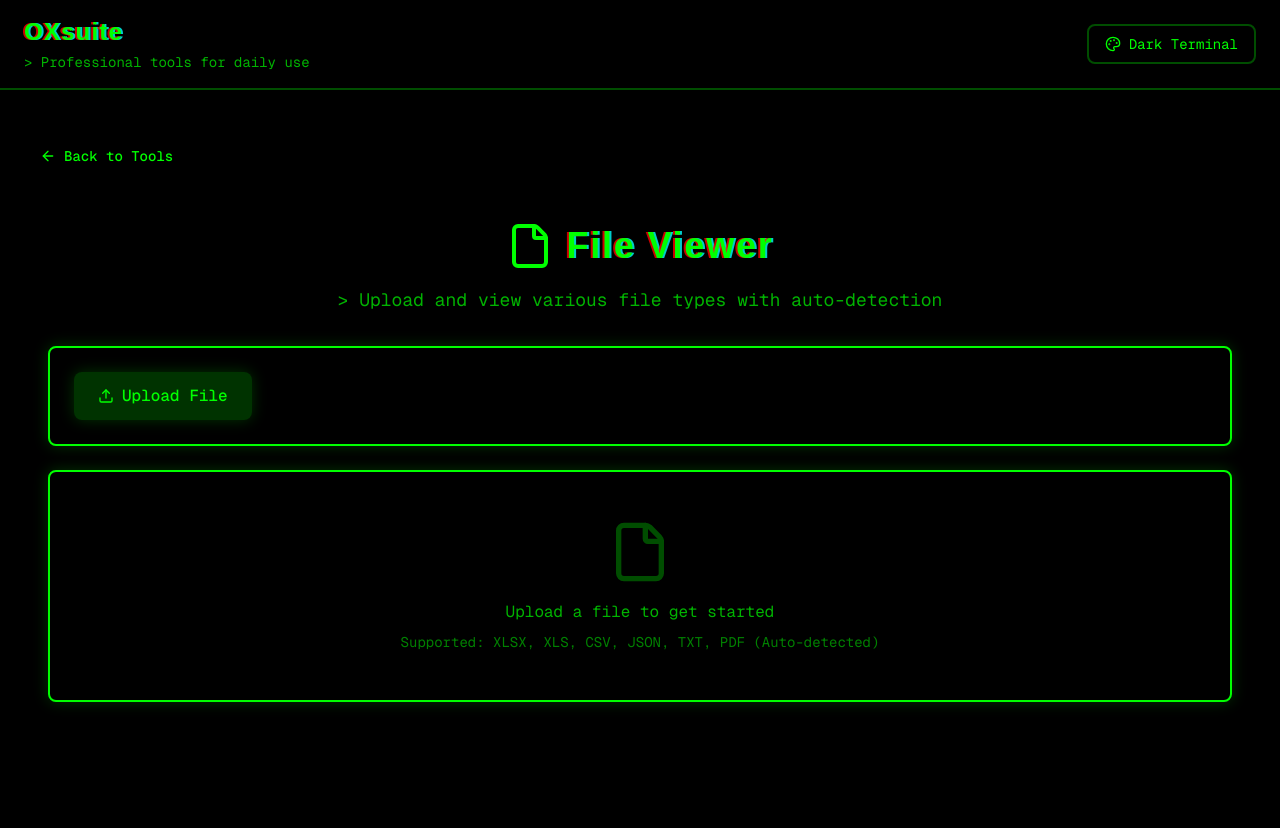
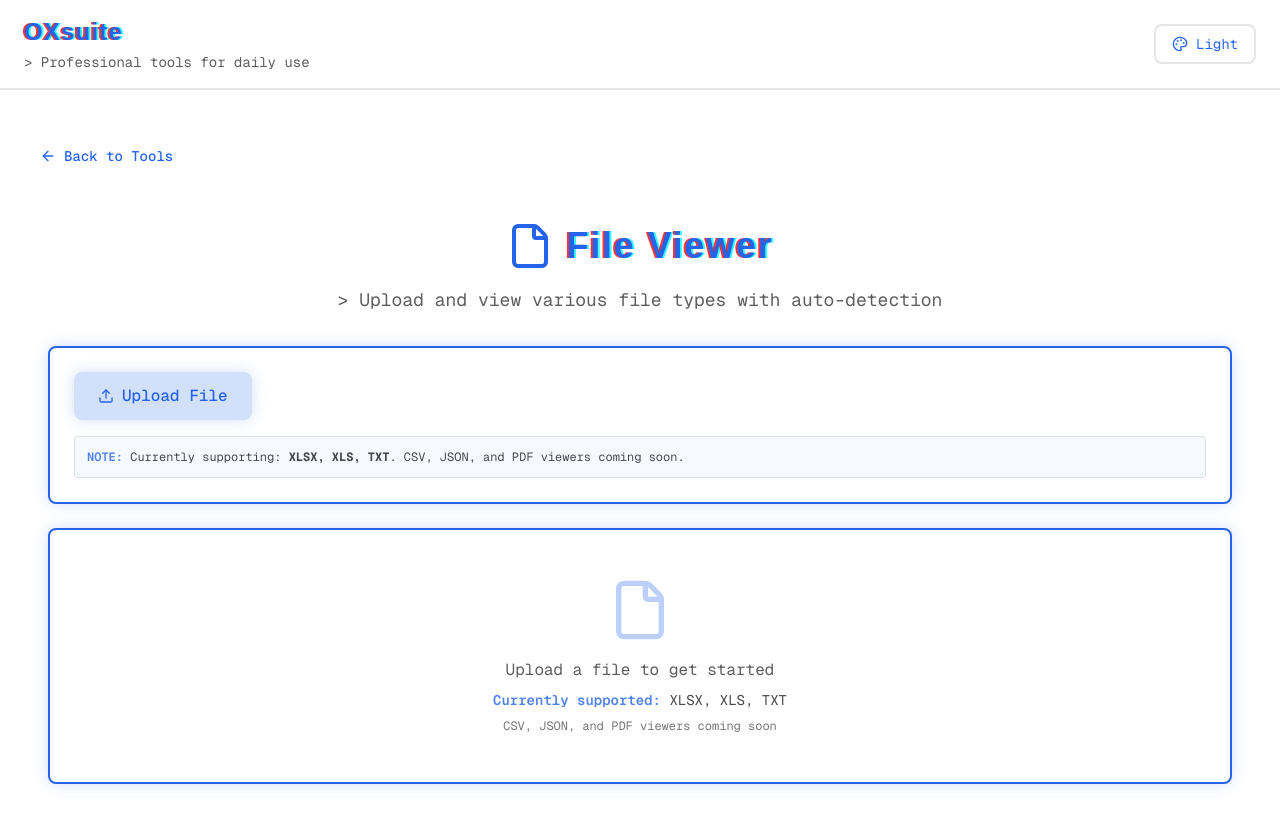
Before and after one commit to s43khu/oxsuite, a Next.js app: page /tools/file-viewer in a window 1280 px wide. Shown: the top 828 px of the page. Before the commit the page ends 800 px from the top, so only its background shows below. Built offline with nearby package versions, Linux system fonts and the light colour scheme; a web font is replaced by a local one.

Commit message:
feat: set light theme as default and add file viewer support notice
- Set light theme as default instead of dark
- Add note in FileViewer showing currently supported types (XLSX, XLS, TXT) and upcoming support (CSV, JSON, PDF)

```diff
--- a/components/tools/FileViewer.tsx
+++ b/components/tools/FileViewer.tsx
@@ -182,6 +182,21 @@ export default function FileViewer() {
             <p className="text-sm text-red-500 font-mono">{error}</p>
           </div>
         )}
+
+        <div
+          className="mt-4 p-3 border rounded"
+          style={{
+            backgroundColor: `${theme.colors.primary}0a`,
+            borderColor: `${theme.colors.border}`,
+          }}
+        >
+          <p className="text-xs font-mono" style={{ color: theme.colors.foreground, opacity: 0.8 }}>
+            <span className="font-semibold" style={{ color: theme.colors.primary }}>
+              NOTE:
+            </span>{" "}
+            Currently supporting: <strong>XLSX, XLS, TXT</strong>. CSV, JSON, and PDF viewers coming soon.
+          </p>
+        </div>
       </Card>
 
       {selectedFile && (
@@ -199,8 +214,14 @@ export default function FileViewer() {
           <p className="font-mono mb-2" style={{ color: theme.colors.foreground, opacity: 0.7 }}>
             Upload a file to get started
           </p>
-          <p className="text-sm font-mono" style={{ color: theme.colors.foreground, opacity: 0.5 }}>
-            Supported: XLSX, XLS, CSV, JSON, TXT, PDF (Auto-detected)
+          <p className="text-sm font-mono mb-2" style={{ color: theme.colors.foreground, opacity: 0.8 }}>
+            <span className="font-semibold" style={{ color: theme.colors.primary }}>
+              Currently supported:
+            </span>{" "}
+            XLSX, XLS, TXT
+          </p>
+          <p className="text-xs font-mono" style={{ color: theme.colors.foreground, opacity: 0.6 }}>
+            CSV, JSON, and PDF viewers coming soon
           </p>
         </Card>
       )}
--- a/themes/index.ts
+++ b/themes/index.ts
@@ -128,7 +128,7 @@ export const themes: Record<string, Theme> = {
   },
 };
 
-export const defaultTheme = "dark";
+export const defaultTheme = "light";
 
 export function getTheme(themeId: string): Theme {
   return themes[themeId] || themes[defaultTheme];
```
